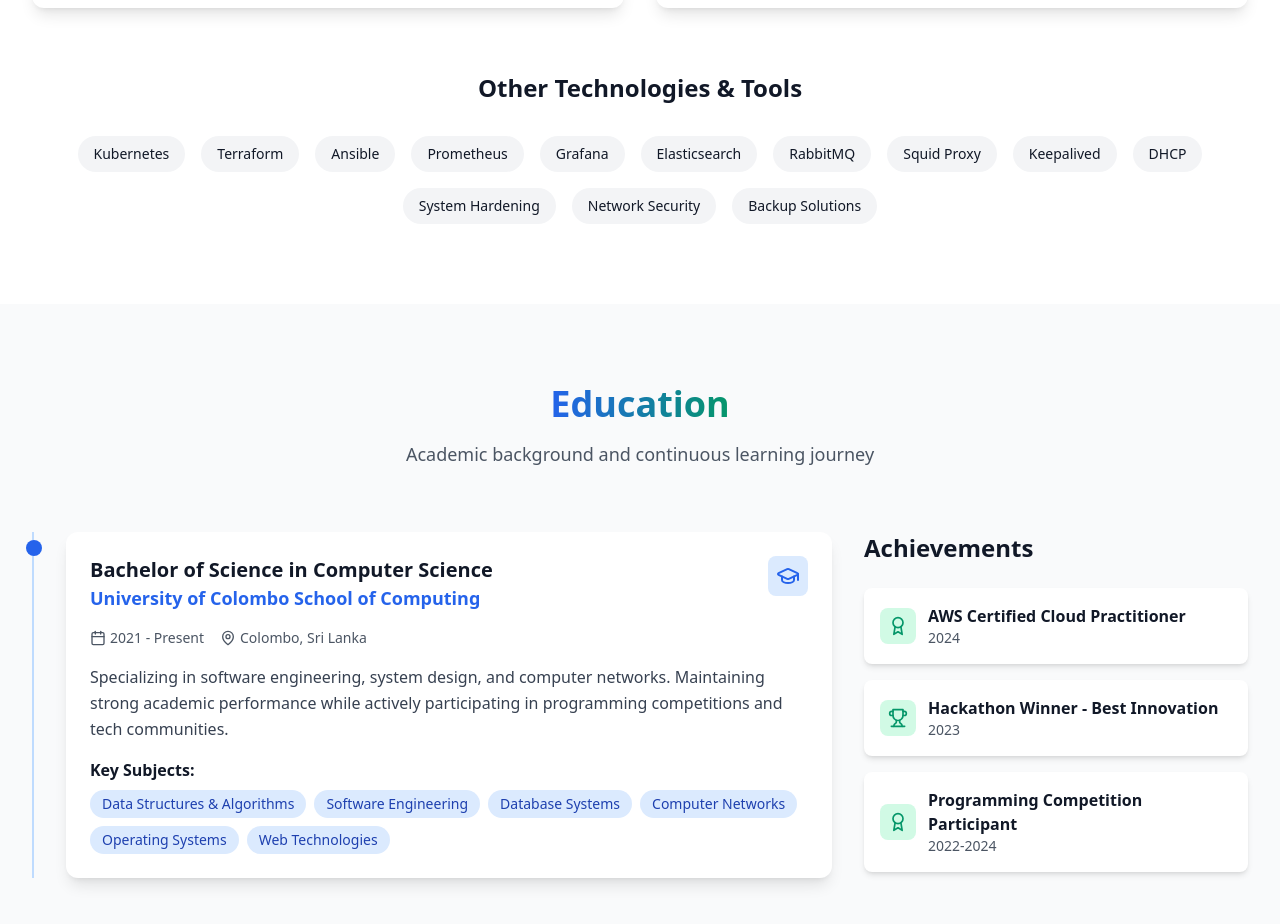
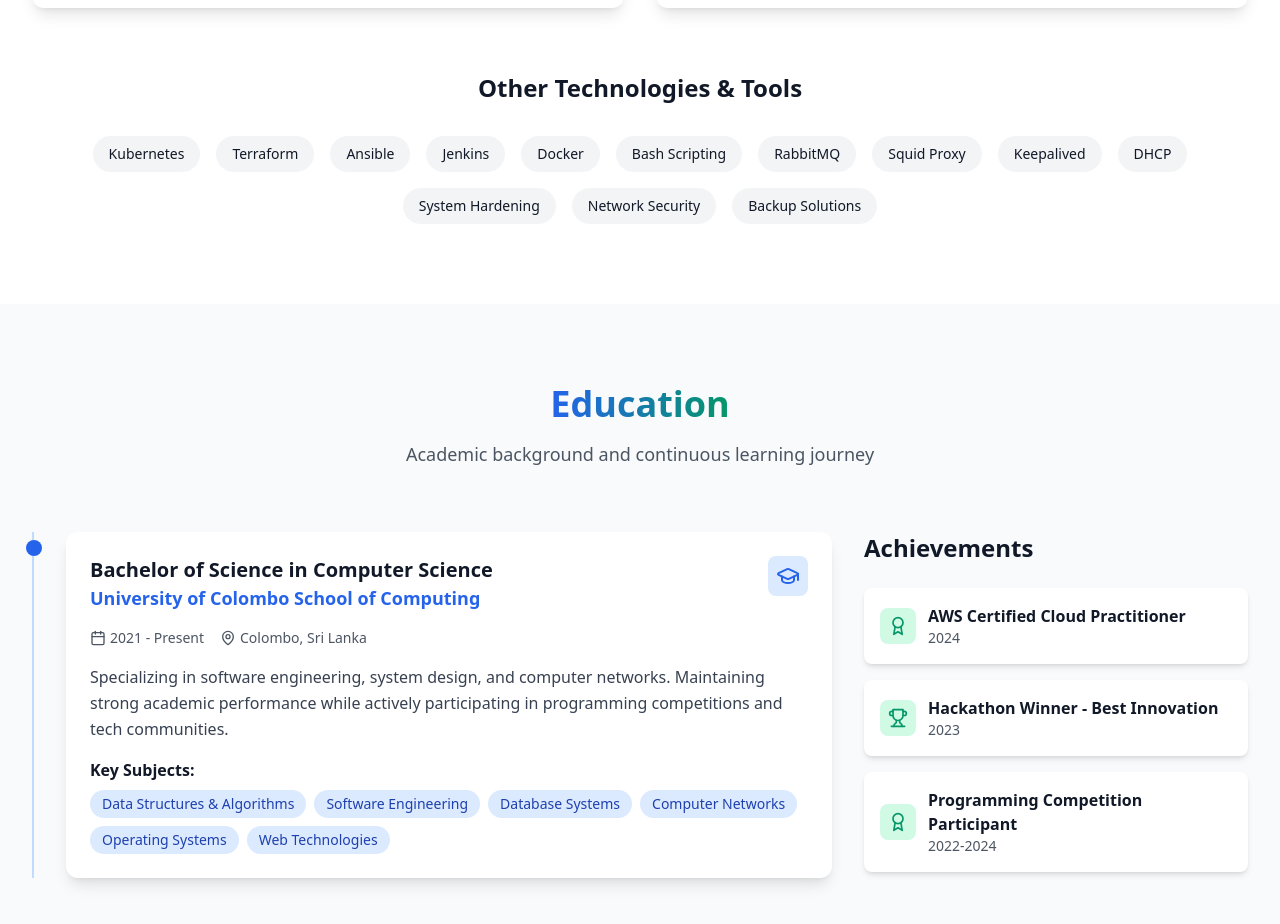
Before and after one commit to AshenSachinthana/portfolio-web, a React (Vite) app: page / in a window 1280 px wide. Shown: the part 2880-3804 px from the top of the page. Built offline with nearby package versions, Linux system fonts and the light colour scheme.

Commit message:
Update Skills component: replace technology list with relevant DevOps tools

```diff
--- a/src/components/Skills.tsx
+++ b/src/components/Skills.tsx
@@ -185,8 +185,8 @@ const Skills: React.FC = () => {
             className="flex flex-wrap justify-center gap-4"
           >
             {[
-              'Kubernetes', 'Terraform', 'Ansible', 'Prometheus', 'Grafana',
-              'Elasticsearch', 'RabbitMQ', 'Squid Proxy', 'Keepalived', 'DHCP',
+              'Kubernetes', 'Terraform', 'Ansible', 'Jenkins', 'Docker',
+              'Bash Scripting', 'RabbitMQ', 'Squid Proxy', 'Keepalived', 'DHCP',
               'System Hardening', 'Network Security', 'Backup Solutions'
             ].map((tech) => (
               <motion.span
```
